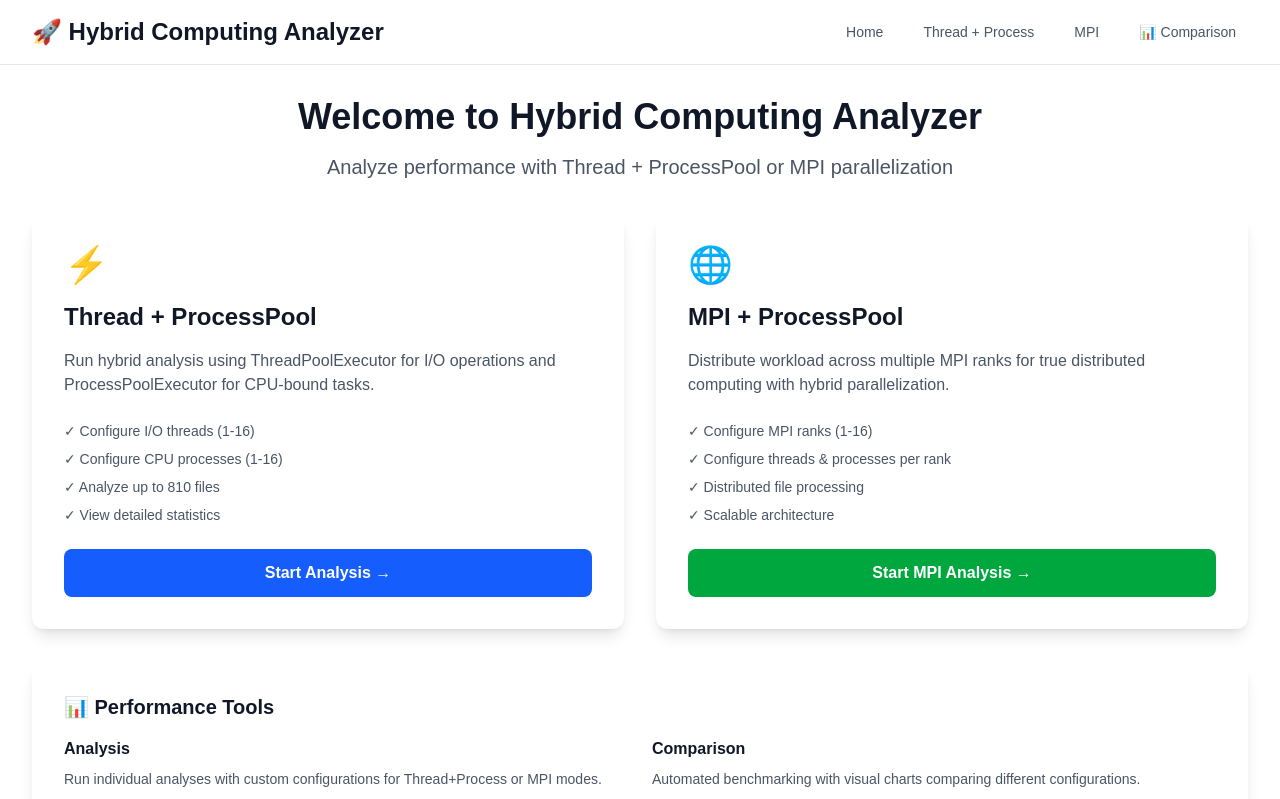
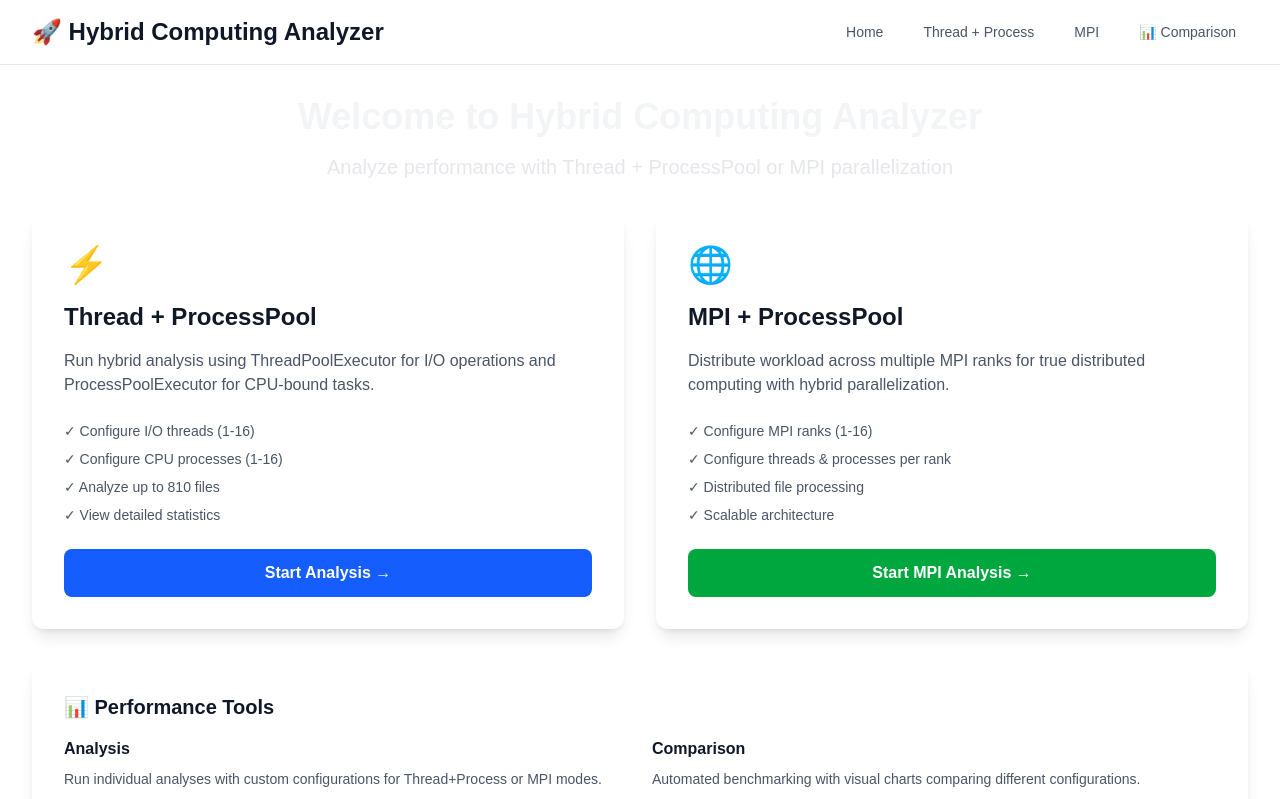
Before and after one commit to faridfirdaus-fred/uts-komputasiparalel, a Next.js app in the folder frontend/: page / in a window 1280 px wide. Shown: the top 799 px of the page. Built offline with nearby package versions, Linux system fonts and the light colour scheme.

Commit message:
first commit

```diff
--- a/frontend/app/mpi/page.js
+++ b/frontend/app/mpi/page.js
@@ -62,7 +62,7 @@ export default function MPIPage() {
   };
 
   const presets = [
-    { name: '1. Baseline (4 ranks)', mpi_ranks: 4, io_workers: 3, cpu_workers: 2, limit_data: 810 },
+    { name: '1. NPM (4 ranks)', mpi_ranks: 4, io_workers: 3, cpu_workers: 2, limit_data: 810 },
     { name: '2. Minimal (2 ranks)', mpi_ranks: 2, io_workers: 4, cpu_workers: 4, limit_data: 810 },
     { name: '3. High Scale (8 ranks)', mpi_ranks: 8, io_workers: 2, cpu_workers: 2, limit_data: 810 },
     { name: '4. Ultra Scale (16 ranks)', mpi_ranks: 16, io_workers: 2, cpu_workers: 2, limit_data: 810 },
--- a/frontend/app/page.js
+++ b/frontend/app/page.js
@@ -4,10 +4,10 @@ export default function Home() {
   return (
     <div className="space-y-8">
       <div className="text-center">
-        <h1 className="text-4xl font-bold text-gray-900 mb-4">
+        <h1 className="text-4xl font-bold text-gray-100 mb-4">
           Welcome to Hybrid Computing Analyzer
         </h1>
-        <p className="text-xl text-gray-600 mb-8">
+        <p className="text-xl text-gray-200 mb-8">
           Analyze performance with Thread + ProcessPool or MPI parallelization
         </p>
       </div>
--- a/frontend/app/thread-process/page.js
+++ b/frontend/app/thread-process/page.js
@@ -60,7 +60,7 @@ export default function ThreadProcessPage() {
   };
 
   const presets = [
-    { name: '1. Baseline (NIM 237006081)', io_workers: 3, cpu_workers: 2, limit_data: 810 },
+    { name: '1. Baseline (NPM 237006081)', io_workers: 3, cpu_workers: 2, limit_data: 810 },
     { name: '2. Thread Heavy (16 threads)', io_workers: 16, cpu_workers: 2, limit_data: 810 },
     { name: '3. Process Heavy (16 workers)', io_workers: 2, cpu_workers: 16, limit_data: 810 },
     { name: '4. Balanced (8/8)', io_workers: 8, cpu_workers: 8, limit_data: 810 },
```
